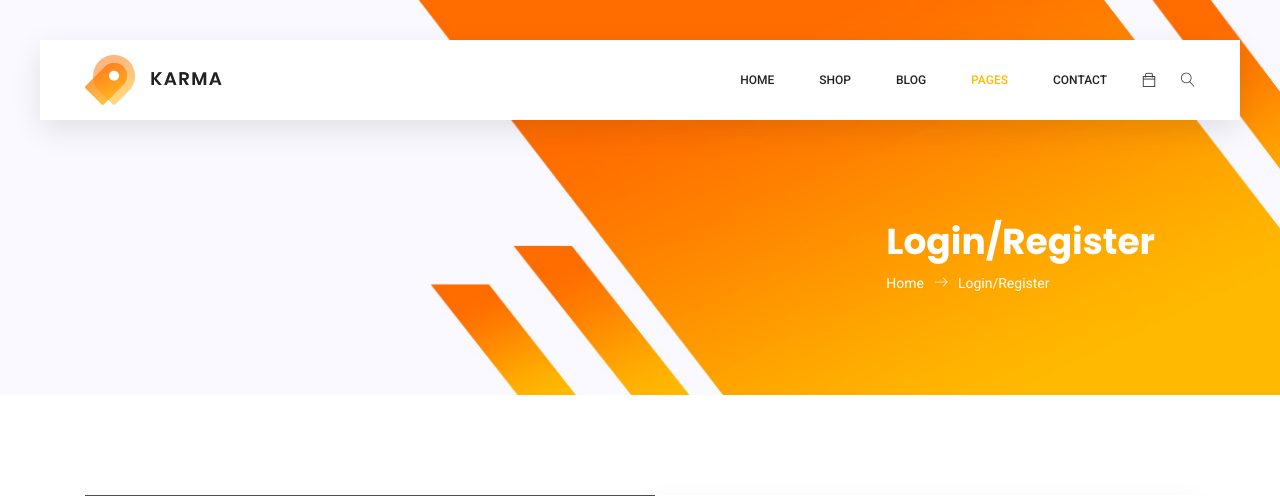
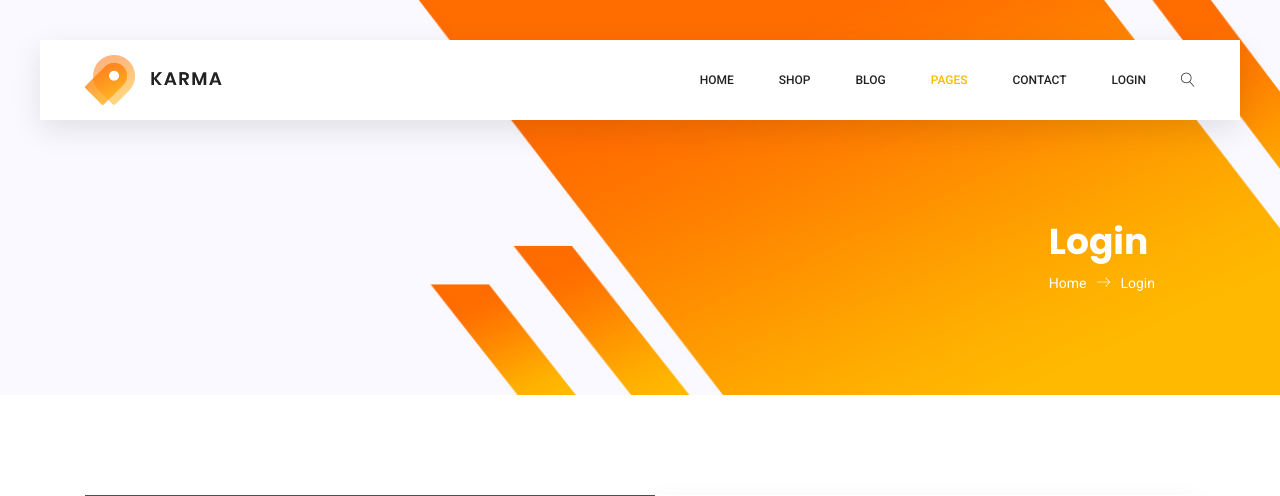
Before and after one commit to pandeyroshan/Flexshooz, a Django app: template users/templates/users/login.html in a window 1280 px wide. Shown: the top 496 px of the page. Run offline with Django 3.2, Linux system fonts and the light colour scheme; the template is opened without the code that fills it, so the values that code supplies are empty; some libraries are stand-ins or nearby versions; grey boxes are pictures that could not be loaded.

Commit message:
Login page Tweaks

```diff
--- a/users/templates/users/login.html
+++ b/users/templates/users/login.html
@@ -74,18 +74,25 @@
 								<a href="#" class="nav-link dropdown-toggle" data-toggle="dropdown" role="button" aria-haspopup="true"
 								 aria-expanded="false">Pages</a>
 								<ul class="dropdown-menu">
-									<li class="nav-item active"><a class="nav-link" href="login.html">Login</a></li>
-									<li class="nav-item"><a class="nav-link" href="tracking.html">Tracking</a></li>
+									<li class="nav-item active"><a class="nav-link" href="/login">Tracking</a></li>
 									<li class="nav-item"><a class="nav-link" href="elements.html">Elements</a></li>
 								</ul>
 							</li>
 							<li class="nav-item"><a class="nav-link" href="contact.html">Contact</a></li>
-						</ul>
-						<ul class="nav navbar-nav navbar-right">
+							{%if user.is_authenticated%}
+							<li class="nav-item"><a class="nav-link" href="/logout">Logout</a></li>
+						{%else%}
+							<li class="nav-item"><a class="nav-link" href="/login">Login</a></li>
+						{%endif%}
+					</ul>
+					<ul class="nav navbar-nav navbar-right">
+						{% if user.is_authenticated %}
 							<li class="nav-item"><a href="#" class="cart"><span class="ti-bag"></span></a></li>
-							<li class="nav-item">
-								<button class="search"><span class="lnr lnr-magnifier" id="search"></span></button>
-							</li>
+							<li class="nav-item"><a href="#" class="cart"><span class="ti-user"></span></a></li>
+						{%endif%}
+						<li class="nav-item">
+							<button class="search"><span class="lnr lnr-magnifier" id="search"></span></button>
+						</li>
 						</ul>
 					</div>
 				</div>
@@ -108,10 +115,10 @@
 		<div class="container">
 			<div class="breadcrumb-banner d-flex flex-wrap align-items-center justify-content-end">
 				<div class="col-first">
-					<h1>Login/Register</h1>
+					<h1>Login</h1>
 					<nav class="d-flex align-items-center">
-						<a href="index.html">Home<span class="lnr lnr-arrow-right"></span></a>
-						<a href="category.html">Login/Register</a>
+						<a href="/">Home<span class="lnr lnr-arrow-right"></span></a>
+						<a href="/login">Login</a>
 					</nav>
 				</div>
 			</div>
```
Also changed, not shown: other parts of users/templates/users/login.html (+1 -1 lines).
